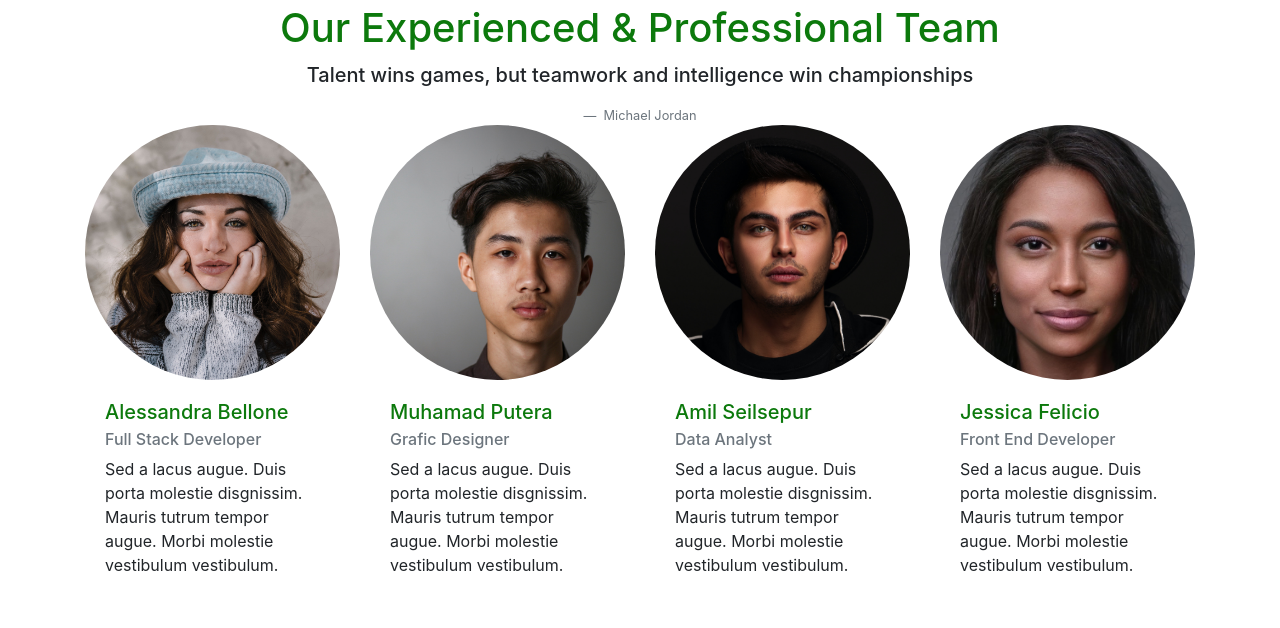
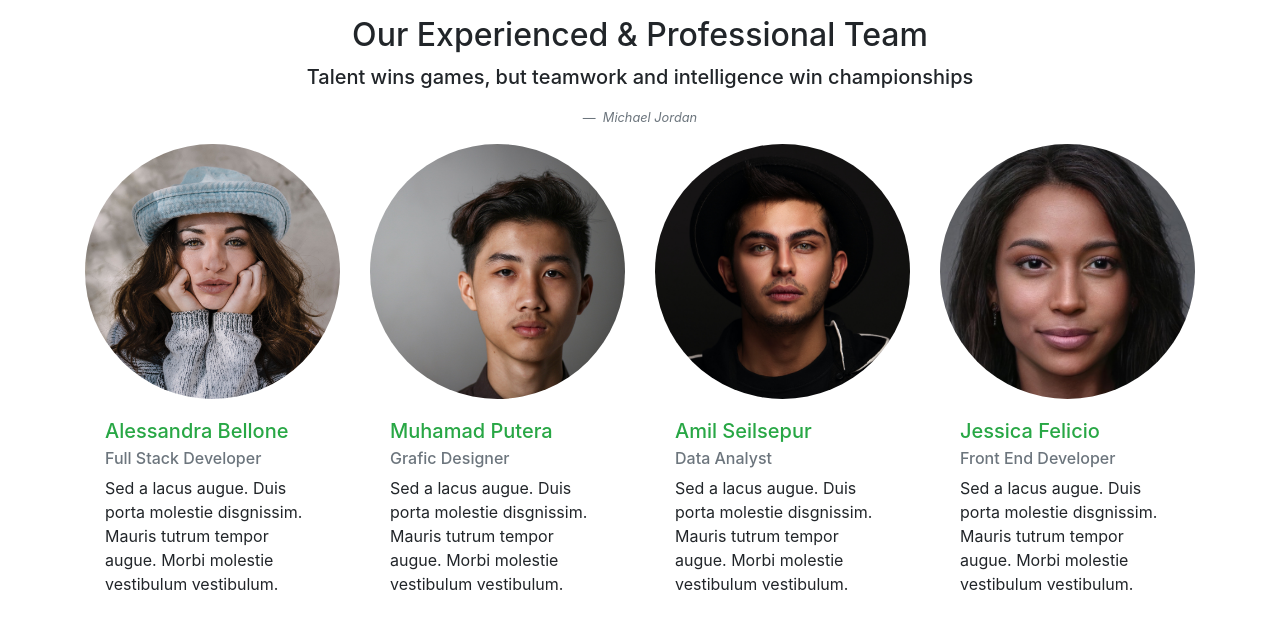
Before and after one commit to nvmRegi/bootstrap-team-gallery, a plain HTML site: page index.html in a window 1280 px wide. Drawn offline with nearby package versions, Linux system fonts and the light colour scheme.

Commit message:
live_coding

```diff
--- a/index.html
+++ b/index.html
@@ -14,17 +14,19 @@
 </head>
 <body>
 
-    <header class="container mt-1 text-center">
-        <h1>Our Experienced & Professional Team</h1>
+    <header class="container-fluid mt-3 text-center">
+        <h2>Our Experienced & Professional Team</h2>
     </header>
 
     <main>
-        <blockquote class="blockquote text-center">
-            <p>Talent wins games, but teamwork and intelligence win championships</p>
-        </blockquote>
-        <footer class="blockquote-footer text-center text-muted">
-            Michael Jordan
-        </footer>
+        <figure class="text-center">
+            <blockquote class="blockquote">
+                <p>Talent wins games, but teamwork and intelligence win championships</p>
+            </blockquote>
+            <footer class="blockquote-footer text-muted">
+                <cite class="Source Title">Michael Jordan</cite>
+            </footer>
+        </figure>
 
         <div class="container">
             <div class="row">
@@ -32,7 +34,7 @@
                     <div class="card border-0" >
                         <img class="card-img-top rounded-circle" src="img/pic1.jpeg" alt="Alessandra Bellone">
                         <div class="card-body">
-                            <h5 class="card-title">Alessandra Bellone</h5>
+                            <h5 class="card-title text-success">Alessandra Bellone</h5>
                             <h6 class="card-subtitle mb-2 text-muted">Full Stack Developer</h6>
                             <p class="card-text">Sed a lacus augue. Duis porta molestie disgnissim. Mauris tutrum tempor augue. Morbi molestie vestibulum vestibulum.</p>
                         </div>
@@ -42,7 +44,7 @@
                     <div class="card border-0">
                         <img class="card-img-top rounded-circle" src="img/pic2.jpeg" alt="Muhamad Putera">
                         <div class="card-body">
-                            <h5 class="card-title">Muhamad Putera</h5>
+                            <h5 class="card-title text-success">Muhamad Putera</h5>
                             <h6 class="card-subtitle mb-2 text-muted">Grafic Designer</h6>
                             <p class="card-text">Sed a lacus augue. Duis porta molestie disgnissim. Mauris tutrum tempor augue. Morbi
                                 molestie vestibulum vestibulum.</p>
@@ -53,7 +55,7 @@
                     <div class="card border-0">
                         <img class="card-img-top rounded-circle" src="img/pic3.jpeg" alt="Amil Seilsepur">
                         <div class="card-body">
-                            <h5 class="card-title">Amil Seilsepur</h5>
+                            <h5 class="card-title text-success">Amil Seilsepur</h5>
                             <h6 class="card-subtitle mb-2 text-muted">Data Analyst</h6>
                             <p class="card-text">Sed a lacus augue. Duis porta molestie disgnissim. Mauris tutrum tempor augue. Morbi
                                 molestie vestibulum vestibulum.</p>
@@ -64,7 +66,7 @@
                     <div class="card border-0">
                         <img class="card-img-top rounded-circle" src="img/pic4.jpeg" alt="Jessica Felicio">
                         <div class="card-body">
-                            <h5 class="card-title">Jessica Felicio</h5>
+                            <h5 class="card-title text-success">Jessica Felicio</h5>
                             <h6 class="card-subtitle mb-2 text-muted">Front End Developer</h6>
                             <p class="card-text">Sed a lacus augue. Duis porta molestie disgnissim. Mauris tutrum tempor augue. Morbi
                                 molestie vestibulum vestibulum.</p>
@@ -74,5 +76,7 @@
             </div>
         </div>
     </main>
+
+
 </body>
 </html>
--- a/style.css
+++ b/style.css
@@ -1,8 +1,4 @@
 
-
-h1, h5{
-    color: rgb(12, 121, 12);
-}
 
 blockquote{
     font-size: larger;
```
